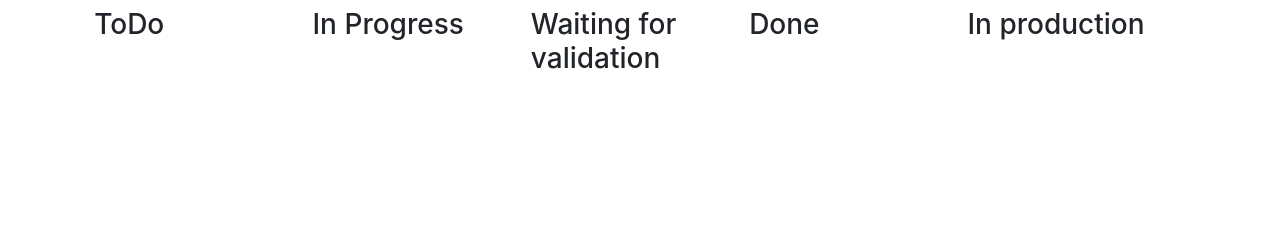
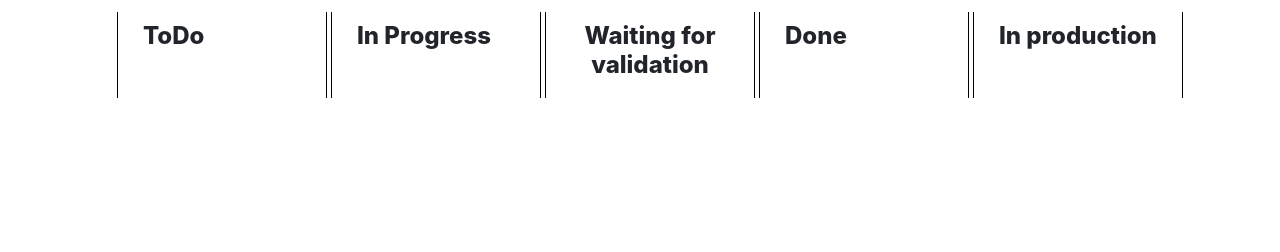
Before and after one commit to Tactics/cf-jira-dashboard, a PHP site: template templates/index.html.twig in a window 1280 px wide. Shown: the part 48-300 px from the top of the page. Run offline with PHP 8.4, Linux system fonts and the light colour scheme; the template is opened without the code that fills it, so the values that code supplies are empty; some libraries are stand-ins or nearby versions.

Commit message:
added some styling

```diff
--- a/templates/index.html.twig
+++ b/templates/index.html.twig
@@ -9,9 +9,9 @@
         <div class="col-md-1">
             <!--zotte extra buttons-->
         </div>
-        <div class="col-md-2">
+        <div class="col-md-2 jira-column">
             <div class="row">
-                <h3>ToDo</h3>
+                <h3 class="col-title">ToDo</h3>
             </div>
             {% for todo in todos %}
                 <div class="row">
@@ -23,19 +23,19 @@
                     </div>
                 </div>
                 <div class="row">
-                    <div class="col-md-5">
+                    <div class="row small-text-block">
                         {% if todo.assignee %}
                             {{ todo.assignee }}
                         {% else %}
                             no assignee
                         {% endif %}
                     </div>
-                    <div class="col-md-7">
+                    <div class="row small-text-block">
                         {{ todo.status }}
                     </div>
                 </div>
                 <div class="row">
-                    <div class="row-md-12">
+                    <div class="col-md-12">
                         {{ todo.shortInfo }}
                     </div>
                 </div>
@@ -44,9 +44,9 @@
         </div>
 
 
-        <div class="col-md-2">
+        <div class="col-md-2 jira-column">
             <div class="row">
-                <h3>In Progress</h3>
+                <h3 class="col-title">In Progress</h3>
             </div>
             {% for inProg in inProgress %}
                 <div class="row">
@@ -70,7 +70,7 @@
                     </div>
                 </div>
                 <div class="row">
-                    <div class="row-md-12">
+                    <div class="col-md-12">
                         {{ inProg.shortInfo }}
                     </div>
                 </div>
@@ -78,9 +78,9 @@
             {% endfor %}
         </div>
 
-        <div class="col-md-2">
+        <div class="col-md-2 jira-column">
             <div class="row">
-                <h3>Waiting for validation</h3>
+                <h3 class="col-title">Waiting for validation</h3>
             </div>
             {% for waitingForValidation in waitingForValidations %}
                 <div class="row">
@@ -104,7 +104,7 @@
                     </div>
                 </div>
                 <div class="row">
-                    <div class="row-md-12">
+                    <div class="col-md-12">
                         {{ waitingForValidation.shortInfo }}
                     </div>
                 </div>
@@ -112,9 +112,9 @@
             {% endfor %}
         </div>
 
-        <div class="col-md-2">
+        <div class="col-md-2 jira-column">
             <div class="row">
-                <h3>Done</h3>
+                <h3 class="col-title">Done</h3>
             </div>
             {% for done in dones %}
                 <div class="row">
@@ -138,7 +138,7 @@
                     </div>
                 </div>
                 <div class="row">
-                    <div class="row-md-12">
+                    <div class="col-md-12">
                         {{ done.shortInfo }}
                     </div>
                 </div>
@@ -146,9 +146,9 @@
             {% endfor %}
         </div>
 
-        <div class="col-md-2">
+        <div class="col-md-2 jira-column">
         <div class="row">
-            <h3>In production</h3>
+            <h3 class="col-title">In production</h3>
         </div>
         {% for inProduction in inProductions %}
             <div class="row">
@@ -172,7 +172,7 @@
                 </div>
             </div>
             <div class="row">
-                <div class="row-md-12">
+                <div class="col-md-12">
                     {{ inProduction.shortInfo }}
                 </div>
             </div>
--- a/web/css/main.css
+++ b/web/css/main.css
@@ -0,0 +1,23 @@
+.row {
+    margin: 10px;
+}
+
+.col-md-5 {
+    display: block;
+}
+
+.jira-column {
+    border-left: solid 1px black;
+    border-right: solid 1px black;
+    margin: 2px;
+}
+
+.col-title{
+    text-align: center;
+    font-size: 1.5em;
+    font-weight: 800;
+}
+
+.small-text-block {
+    text-align: center;
+}
```
